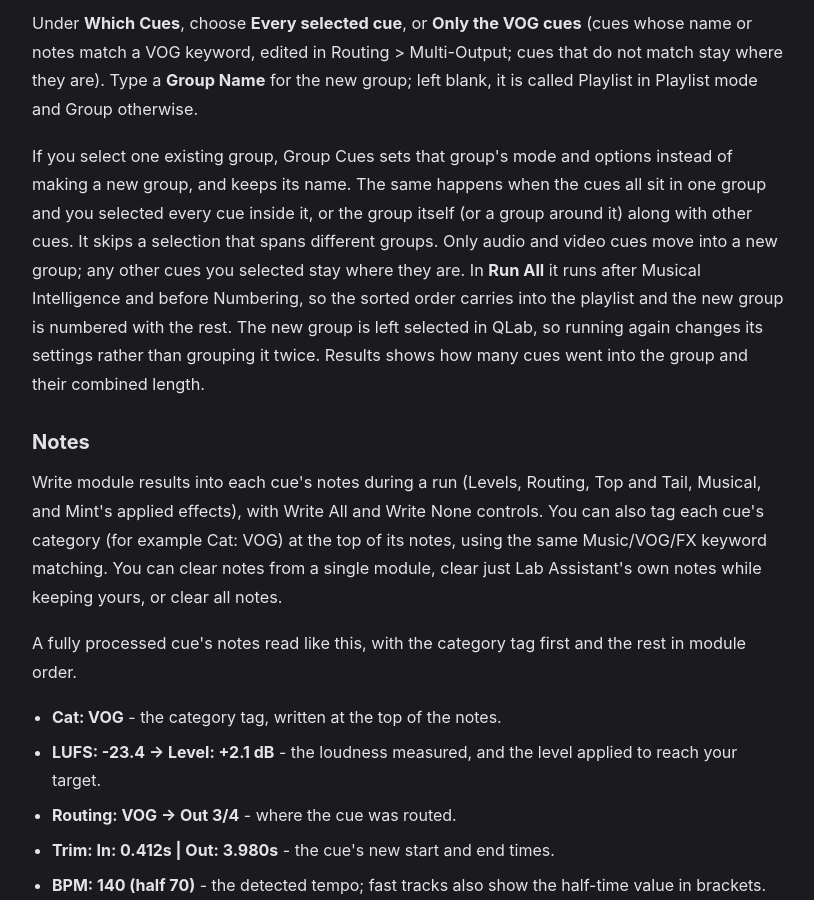
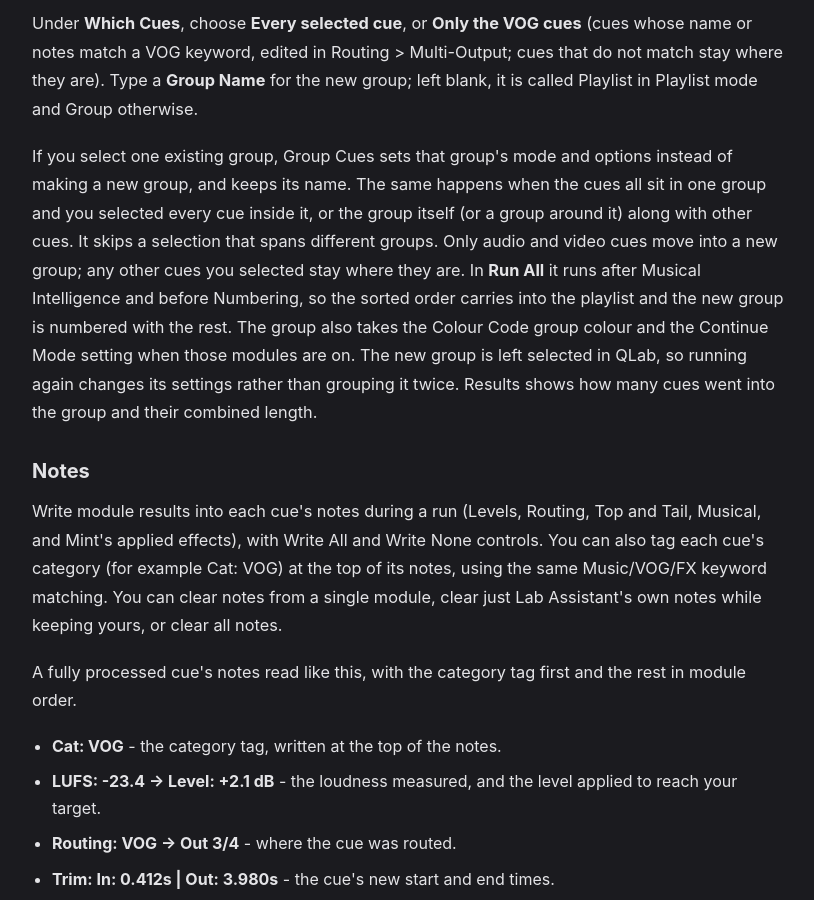
Before and after one commit to BSKapps/bskapps.github.io, a Jekyll site: the page built from articles/lab-assistant-guide/index.html, in a window 1280 px wide and 900 px high, scrolled down 3871 px. Shown: the whole window, without its empty margins (232-1046 px from the left). Built offline with Jekyll 4.4.1, drawn with Linux system fonts in a browser that asks for light colours.

Commit message:
Lab Assistant guide: Group Cues group takes colour and continue mode in the same run

```diff
--- a/_data/guides/lab-assistant-guide.json
+++ b/_data/guides/lab-assistant-guide.json
@@ -187,7 +187,7 @@
         },
         {
           "type": "paragraph",
-          "text": "If you select one existing group, Group Cues sets that group's mode and options instead of making a new group, and keeps its name. The same happens when the cues all sit in one group and you selected every cue inside it, or the group itself (or a group around it) along with other cues. It skips a selection that spans different groups. Only audio and video cues move into a new group; any other cues you selected stay where they are. In **Run All** it runs after Musical Intelligence and before Numbering, so the sorted order carries into the playlist and the new group is numbered with the rest. The new group is left selected in QLab, so running again changes its settings rather than grouping it twice. Results shows how many cues went into the group and their combined length."
+          "text": "If you select one existing group, Group Cues sets that group's mode and options instead of making a new group, and keeps its name. The same happens when the cues all sit in one group and you selected every cue inside it, or the group itself (or a group around it) along with other cues. It skips a selection that spans different groups. Only audio and video cues move into a new group; any other cues you selected stay where they are. In **Run All** it runs after Musical Intelligence and before Numbering, so the sorted order carries into the playlist and the new group is numbered with the rest. The group also takes the Colour Code group colour and the Continue Mode setting when those modules are on. The new group is left selected in QLab, so running again changes its settings rather than grouping it twice. Results shows how many cues went into the group and their combined length."
         }
       ]
     },
```
